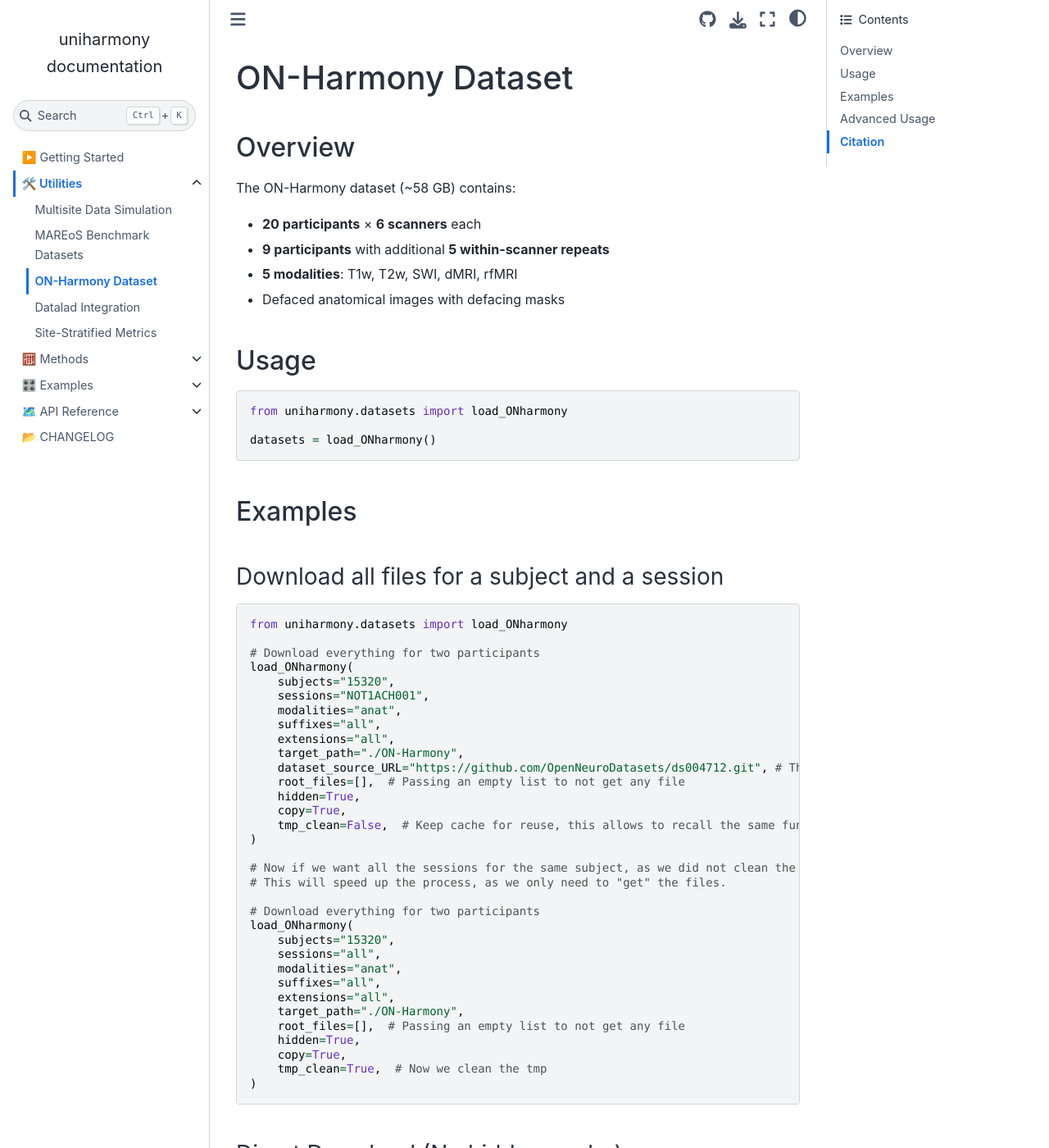
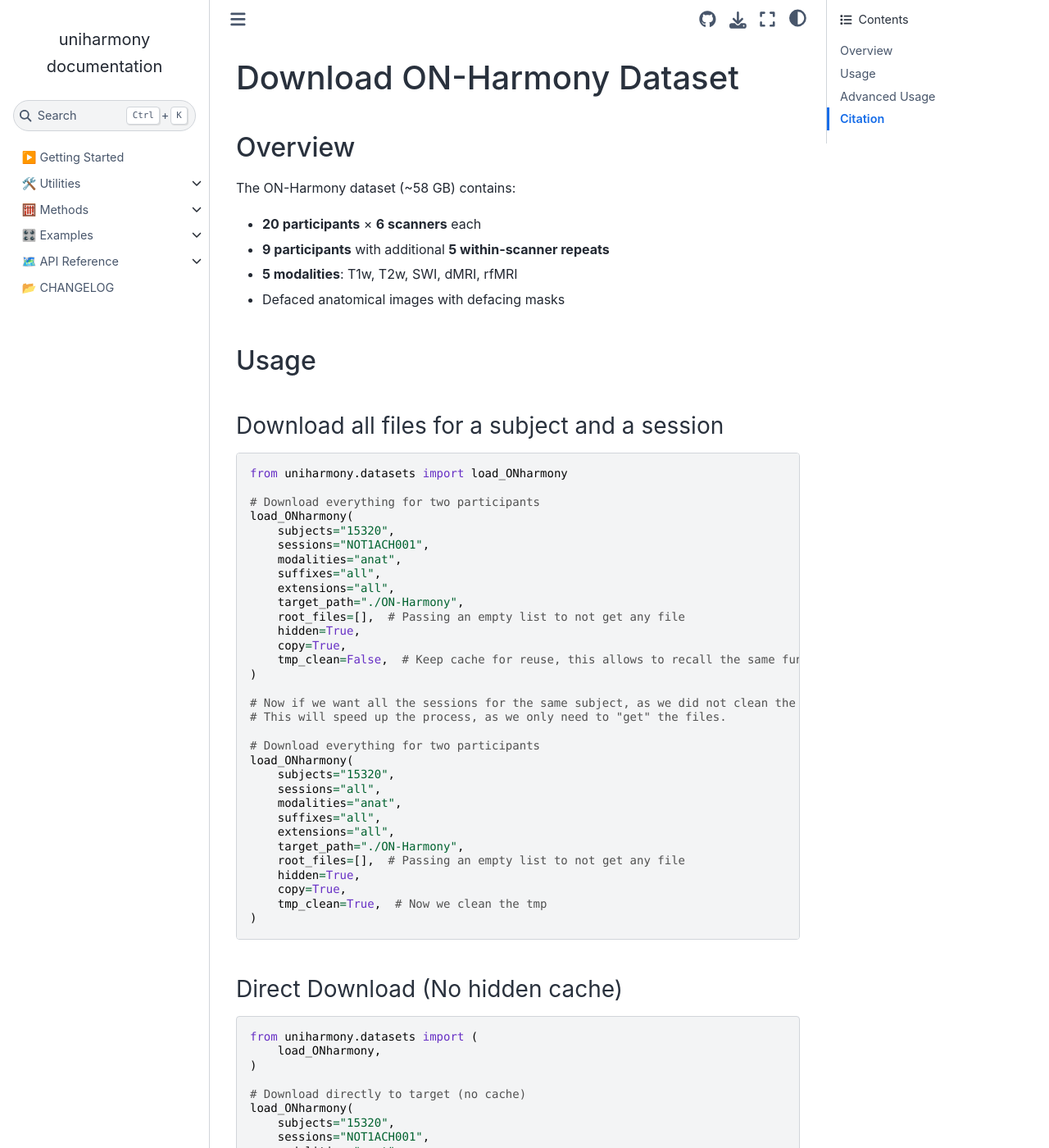
Before and after one commit to N-Nieto/UniHarmony, a Sphinx documentation site: the page built from docs/utilities/download_onharmony_dataset.md, in a window 1280 px wide and 1400 px high. Shown: the whole window at 82% size. Built offline with Sphinx 7.4.7 and the Sphinx Book theme 1.1.4, drawn with Linux system fonts in a browser that asks for light colours; pages that are not in the unit, such as notebooks, are missing from menus; the version number could not be read and is left out; some of the changed text lies outside the part shown.

Commit message:
update example to follow new nomenclature

````diff
--- a/docs/utilities/load_onharmony_dataset.md
+++ b/docs/utilities/download_onharmony_dataset.md
@@ -1,5 +1,5 @@
 (load-onharmony-dataset)=
-# ON-Harmony Dataset
+# Download ON-Harmony Dataset
 
 ## Overview
 
@@ -11,14 +11,6 @@ The ON-Harmony dataset (~58 GB) contains:
 - Defaced anatomical images with defacing masks
 
 ## Usage
-
-```python
-from uniharmony.datasets import load_ONharmony
-
-datasets = load_ONharmony()
-```
-
-## Examples
 
 ### Download all files for a subject and a session
 
@@ -33,7 +25,6 @@ load_ONharmony(
     suffixes="all",
     extensions="all",
     target_path="./ON-Harmony",
-    dataset_source_URL="https://github.com/OpenNeuroDatasets/ds004712.git", # This is also the default
     root_files=[],  # Passing an empty list to not get any file
     hidden=True,
     copy=True,
````
Also changed, not shown: other parts of docs/utilities/download_onharmony_dataset.md (+1 -1 lines).
